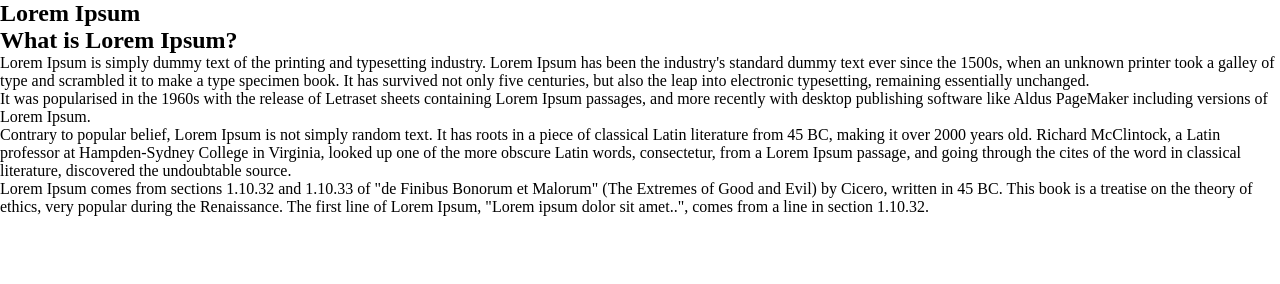
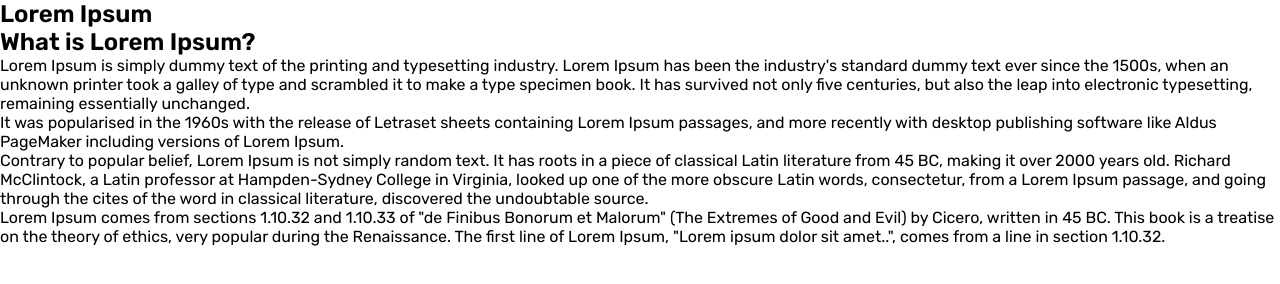
Before and after one commit to enriconi/document-view, a plain HTML site: page index.html in a window 1280 px wide. Drawn offline with Linux system fonts and the light colour scheme.

Commit message:
style(text): add font-family

```diff
--- a/css/style.css
+++ b/css/style.css
@@ -1,3 +1,5 @@
+@import url('https://fonts.googleapis.com/css2?family=Rubik:wght@400;600&display=swap');
+
 * {
   box-sizing: border-box;
 }
@@ -9,3 +11,13 @@
   margin: 0;
   padding: 0;
 }
+
+.title {
+  font-family: 'Rubik', sans-serif;
+  font-weight: 600;
+}
+
+.info {
+  font-family: 'Rubik', sans-serif;
+  font-weight: 400;
+}
--- a/index.html
+++ b/index.html
@@ -10,17 +10,17 @@
 
 <body>
   <section>
-    <h1>Lorem Ipsum</h1>
+    <h1 class="title">Lorem Ipsum</h1>
     <div>
-      <h2>What is Lorem Ipsum?</h2>
-      <p>Lorem Ipsum is simply dummy text of the printing and typesetting industry. Lorem Ipsum has been the industry's standard dummy text ever since the 1500s, when an unknown printer took a galley of type and scrambled it to make a type specimen book. It has survived not only five centuries, but also the leap into electronic typesetting, remaining essentially unchanged.</p>
+      <h2 class="title">What is Lorem Ipsum?</h2>
+      <p class="info">Lorem Ipsum is simply dummy text of the printing and typesetting industry. Lorem Ipsum has been the industry's standard dummy text ever since the 1500s, when an unknown printer took a galley of type and scrambled it to make a type specimen book. It has survived not only five centuries, but also the leap into electronic typesetting, remaining essentially unchanged.</p>
 
-      <p>It was popularised in the 1960s with the release of Letraset sheets containing Lorem Ipsum passages, and more recently with desktop publishing software like Aldus PageMaker including versions of Lorem Ipsum.</p>
+      <p class="info">It was popularised in the 1960s with the release of Letraset sheets containing Lorem Ipsum passages, and more recently with desktop publishing software like Aldus PageMaker including versions of Lorem Ipsum.</p>
     </div>
     <div>
-      <p>Contrary to popular belief, Lorem Ipsum is not simply random text. It has roots in a piece of classical Latin literature from 45 BC, making it over 2000 years old. Richard McClintock, a Latin professor at Hampden-Sydney College in Virginia, looked up one of the more obscure Latin words, consectetur, from a Lorem Ipsum passage, and going through the cites of the word in classical literature, discovered the undoubtable source.</p>
+      <p class="info">Contrary to popular belief, Lorem Ipsum is not simply random text. It has roots in a piece of classical Latin literature from 45 BC, making it over 2000 years old. Richard McClintock, a Latin professor at Hampden-Sydney College in Virginia, looked up one of the more obscure Latin words, consectetur, from a Lorem Ipsum passage, and going through the cites of the word in classical literature, discovered the undoubtable source.</p>
 
-      <p>Lorem Ipsum comes from sections 1.10.32 and 1.10.33 of "de Finibus Bonorum et Malorum" (The Extremes of Good and Evil) by Cicero, written in 45 BC. This book is a treatise on the theory of ethics, very popular during the Renaissance. The first line of Lorem Ipsum, "Lorem ipsum dolor sit amet..", comes from a line in section 1.10.32.</p>
+      <p class="info">Lorem Ipsum comes from sections 1.10.32 and 1.10.33 of "de Finibus Bonorum et Malorum" (The Extremes of Good and Evil) by Cicero, written in 45 BC. This book is a treatise on the theory of ethics, very popular during the Renaissance. The first line of Lorem Ipsum, "Lorem ipsum dolor sit amet..", comes from a line in section 1.10.32.</p>
     </div>
   </section>
 </body>
```
